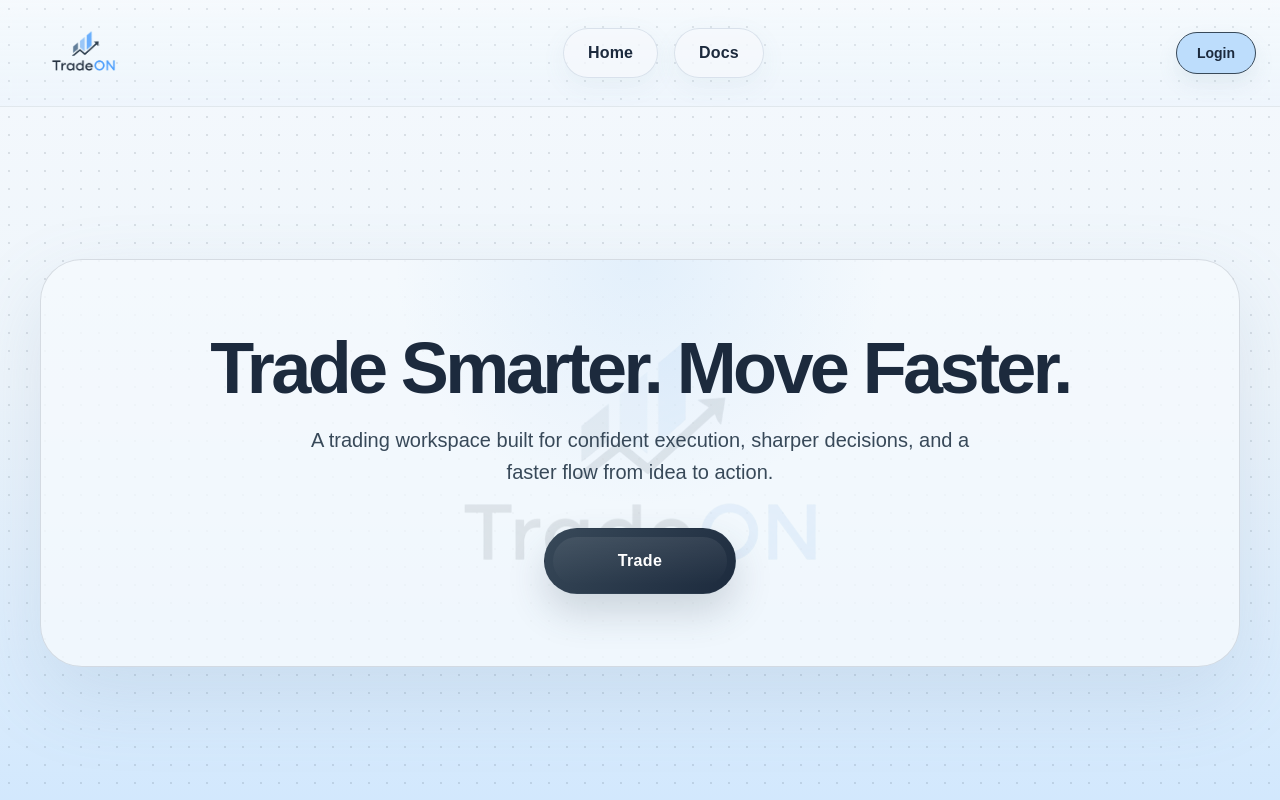
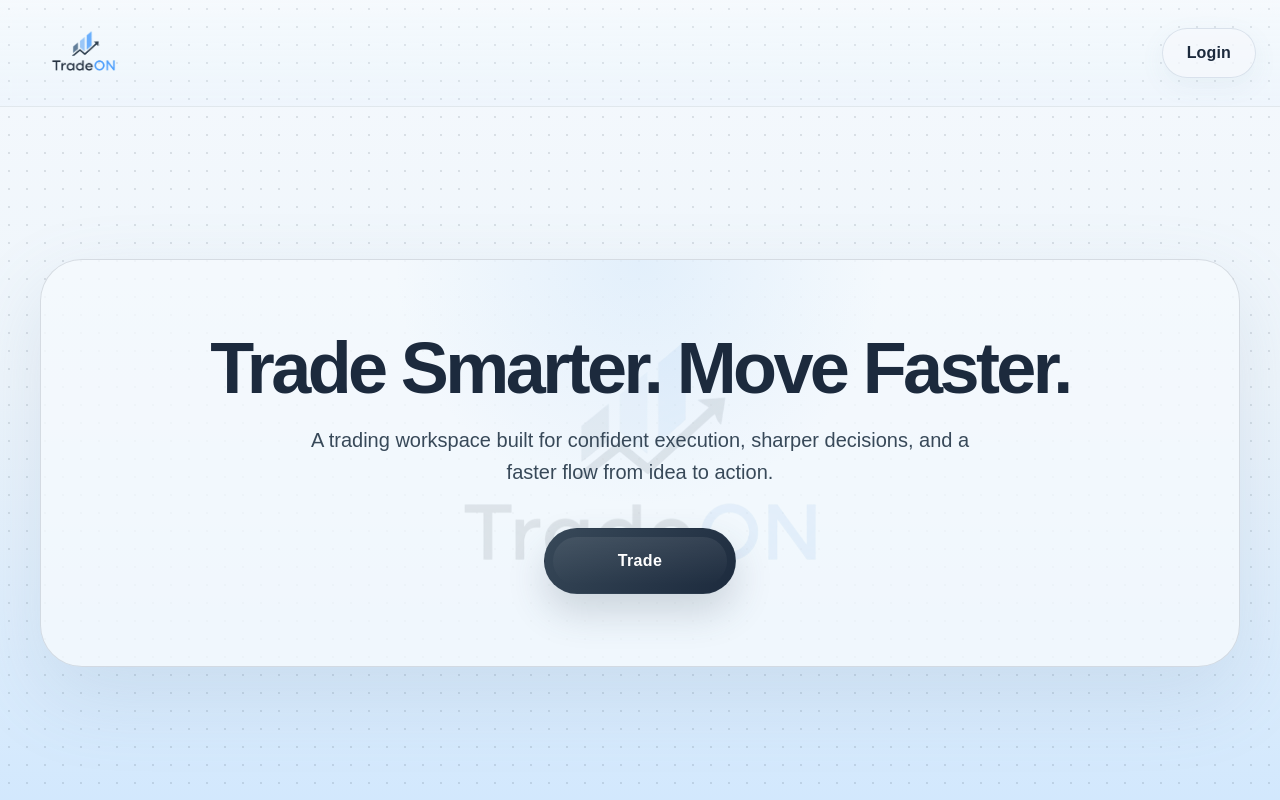
Before and after one commit to dhruv-38/TradeON, a Next.js app in the folder apps/web/: page / in a window 1280 px wide. Built offline with nearby package versions, Linux system fonts and the light colour scheme.

Commit message:
changed login button

```diff
--- a/apps/web/components/site-header.tsx
+++ b/apps/web/components/site-header.tsx
@@ -1,10 +1,5 @@
 import Image from "next/image";
 import Link from "next/link";
-
-const navItems = [
-  { href: "/", label: "Home" },
-  { href: "#", label: "Docs" },
-];
 
 export function SiteHeader() {
   return (
@@ -21,33 +16,14 @@ export function SiteHeader() {
           />
         </Link>
 
-        <nav className="hidden items-center justify-center gap-4 md:flex">
-          {navItems.map((item) => (
-            <Link
-              key={item.href}
-              href={item.href}
-              className="group relative inline-flex items-center justify-center overflow-hidden rounded-full border border-[rgba(106,137,167,0.20)] bg-[rgba(245,249,253,0.72)] px-6 py-3 text-base font-semibold tracking-[0.01em] text-[var(--color-ink-soft)] shadow-[0_8px_24px_rgba(106,137,167,0.08)] transition duration-300 hover:-translate-y-0.5 hover:border-[rgba(106,137,167,0.34)] hover:text-[var(--color-ink)]"
-            >
-              <span className="absolute inset-0 rounded-full bg-[linear-gradient(90deg,rgba(189,221,252,0.58),rgba(136,189,242,0.24))] opacity-0 transition duration-300 group-hover:opacity-100" />
-              <span className="absolute bottom-2 left-1/2 h-[2px] w-0 -translate-x-1/2 rounded-full bg-[var(--color-steel)] transition-all duration-300 group-hover:w-10" />
-              <span className="absolute left-1/2 top-1/2 h-2 w-2 -translate-x-1/2 -translate-y-1/2 rounded-full bg-[var(--color-sky)] opacity-0 blur-[1px] transition duration-300 group-hover:scale-[7] group-hover:opacity-20" />
-              <span className="relative">{item.label}</span>
-            </Link>
-          ))}
-        </nav>
-
         <Link
           href="/auth/login"
-          className="hidden items-center justify-center justify-self-end rounded-full border border-[var(--color-ink-soft)] bg-[var(--color-cloud)] px-5 py-2.5 text-sm font-semibold text-[var(--color-ink)] shadow-[0_10px_20px_rgba(106,137,167,0.12)] transition duration-300 hover:-translate-y-0.5 hover:border-[var(--color-steel)] hover:bg-[var(--color-sky)] md:inline-flex"
+          className="group relative col-start-3 inline-flex items-center justify-center justify-self-end overflow-hidden rounded-full border border-[rgba(106,137,167,0.20)] bg-[rgba(245,249,253,0.72)] px-5 py-2.5 text-sm font-semibold tracking-[0.01em] text-[var(--color-ink-soft)] shadow-[0_8px_24px_rgba(106,137,167,0.08)] transition duration-300 hover:-translate-y-0.5 hover:border-[rgba(106,137,167,0.34)] hover:text-[var(--color-ink)] sm:px-6 sm:py-3 sm:text-base"
         >
-          Login
-        </Link>
-
-        <Link
-          href="/auth/login"
-          className="ml-auto inline-flex items-center justify-center rounded-full border border-[var(--color-ink-soft)] bg-[var(--color-cloud)] px-4 py-2 text-sm font-semibold text-[var(--color-ink)] md:hidden"
-        >
-          Login
+          <span className="absolute inset-0 rounded-full bg-[linear-gradient(90deg,rgba(189,221,252,0.58),rgba(136,189,242,0.24))] opacity-0 transition duration-300 group-hover:opacity-100" />
+          <span className="absolute bottom-2 left-1/2 h-[2px] w-0 -translate-x-1/2 rounded-full bg-[var(--color-steel)] transition-all duration-300 group-hover:w-10" />
+          <span className="absolute left-1/2 top-1/2 h-2 w-2 -translate-x-1/2 -translate-y-1/2 rounded-full bg-[var(--color-sky)] opacity-0 blur-[1px] transition duration-300 group-hover:scale-[7] group-hover:opacity-20" />
+          <span className="relative">Login</span>
         </Link>
       </div>
     </header>
```
